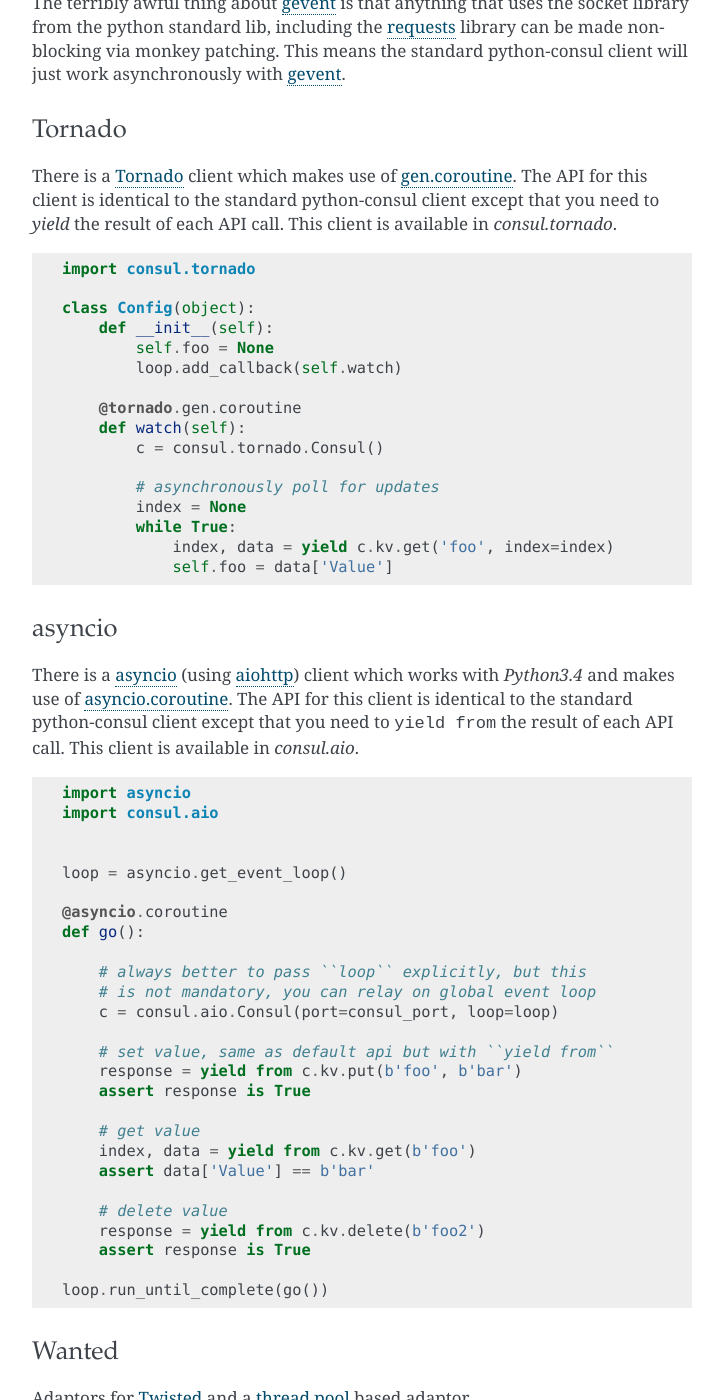
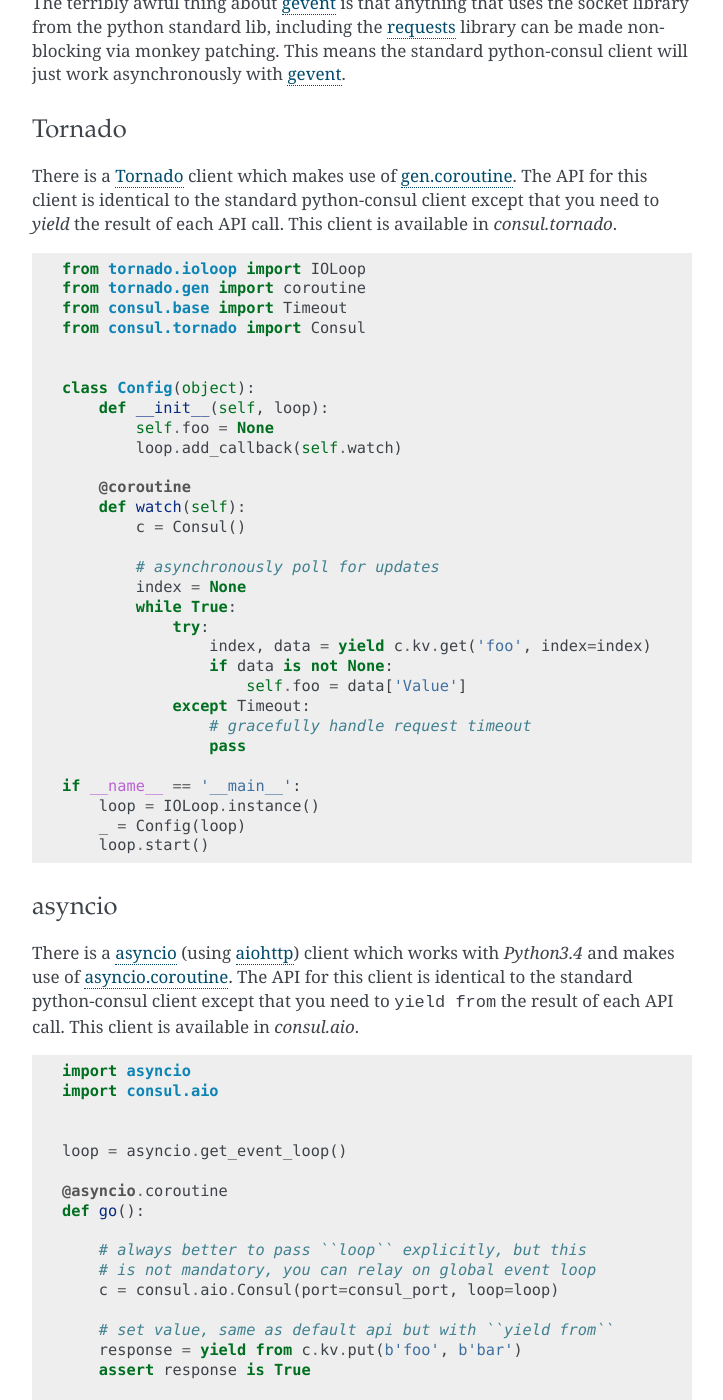
Before and after one commit to python-consul/python-consul, a Sphinx documentation site: the page built from docs/index.rst, in a window 1280 px wide and 1400 px high, scrolled down 2636 px. Shown: the whole window, without its empty margins (388-1111 px from the left). Built offline with Sphinx 7.4.7, drawn with Linux system fonts in a browser that asks for light colours.

Commit message:
docs: improve tornado example

```diff
--- a/docs/index.rst
+++ b/docs/index.rst
@@ -54,22 +54,37 @@
 
 .. code:: python
 
-    import consul.tornado
+    from tornado.ioloop import IOLoop
+    from tornado.gen import coroutine
+    from consul.base import Timeout
+    from consul.tornado import Consul
+
 
     class Config(object):
-        def __init__(self):
+        def __init__(self, loop):
             self.foo = None
             loop.add_callback(self.watch)
 
-        @tornado.gen.coroutine
+        @coroutine
         def watch(self):
-            c = consul.tornado.Consul()
+            c = Consul()
 
             # asynchronously poll for updates
             index = None
             while True:
-                index, data = yield c.kv.get('foo', index=index)
-                self.foo = data['Value']
+                try:
+                    index, data = yield c.kv.get('foo', index=index)
+                    if data is not None:
+                        self.foo = data['Value']
+                except Timeout:
+                    # gracefully handle request timeout
+                    pass
+
+    if __name__ == '__main__':
+        loop = IOLoop.instance()
+        _ = Config(loop)
+        loop.start()
+
 
 asyncio
 ~~~~~~~
```
